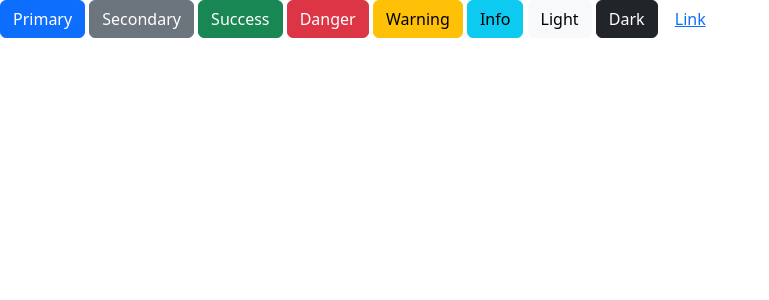
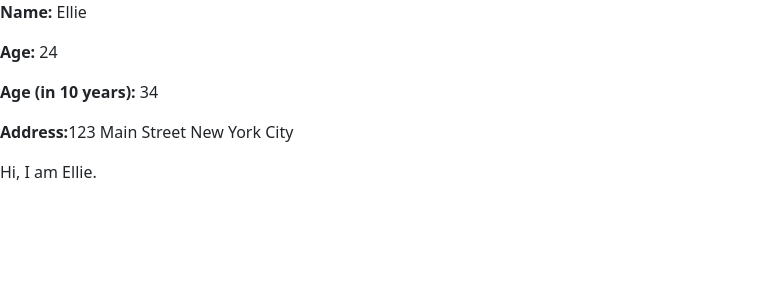
Before and after one commit to ellewright/CourseCareers-React-Unit, a React (Vite) app: page / in a window 1280 px wide. Shown: the top 300 px of the page, without its empty margins (0-769 px from the left). Built offline with nearby package versions, Linux system fonts and the light colour scheme.

Commit message:
Add PropTypes

```diff
--- a/package.json
+++ b/package.json
@@ -12,6 +12,7 @@
   "dependencies": {
     "bootstrap": "^5.3.3",
     "date-fns": "^4.1.0",
+    "prop-types": "^15.8.1",
     "react": "^18.3.1",
     "react-bootstrap": "^2.10.5",
     "react-dom": "^18.3.1",
--- a/src/App.jsx
+++ b/src/App.jsx
@@ -50,14 +50,15 @@ import React from "react"
 // import CSSModules from "./components/CSSAlternatives/CSSModules/CSSModules"
 // import CSSInJS from "./components/CSSAlternatives/CSSInJS/CSSinJS"
 // import UtilityCSS from "./components/CSSAlternatives/UtilityCSS/UtilityCSS"
-import CSSFrameworks from "./components/CSSAlternatives/CSSFrameworks/CSSFrameworks"
+// import CSSFrameworks from "./components/CSSAlternatives/CSSFrameworks/CSSFrameworks"
+import PropTypes from "./components/TypeSafety/PropTypes/PropTypes"
 // import user from './user.json'
 // import './styles.css'
 // import img from './img.jpg'
 
 function App() {
   return (
-    <CSSFrameworks />
+    <PropTypes />
   )
 }
 
--- /dev/null
+++ b/src/components/TypeSafety/PropTypes/Child.jsx
@@ -0,0 +1,24 @@
+import { add } from "date-fns"
+import PropTypes from "prop-types"
+
+export default function Child({ name, age, address, children }) {
+    return (
+        <>
+            <p><strong>Name:</strong> {name}</p>
+            <p><strong>Age:</strong> {age}</p>
+            <p><strong>Age (in 10 years):</strong> {age + 10}</p>
+            <p><strong>Address:</strong>{address.street} {address.city}</p>
+            {children}
+        </>
+    )
+}
+
+Child.propTypes = {
+    name: PropTypes.string.isRequired,
+    address: PropTypes.shape({
+        street: PropTypes.string.isRequired,
+        city: PropTypes.string.isRequired
+    }),
+    age: PropTypes.number.isRequired,
+    children: PropTypes.node
+}
--- /dev/null
+++ b/src/components/TypeSafety/PropTypes/PropTypes.jsx
@@ -0,0 +1,17 @@
+import Child from "./Child";
+
+export default function PropTypes() {
+
+    const address = {
+        street: "123 Main Street",
+        city: "New York City"
+    }
+
+    return (
+        <>
+            <Child name="Ellie" age={24} address={address}>
+                Hi, I am Ellie.
+            </Child>
+        </>
+    )
+}
```
Also changed, not shown: 1 other file (tests, documents, lock files or other folders).
